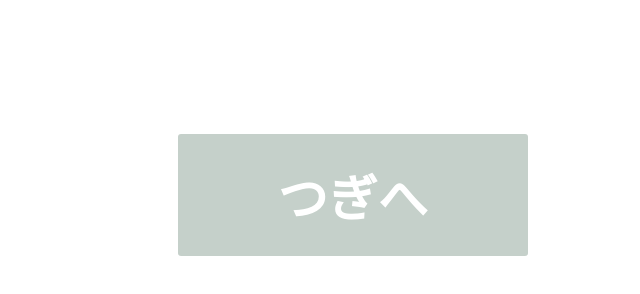
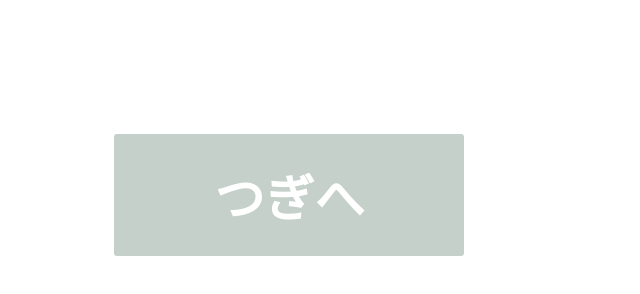
Before and after one commit to ryukitokai/mymonster, a plain HTML site: page Mymonster-8.html in a window 1280 px wide. Shown: the whole page, without its empty margins (298-938 px from the left). Drawn offline with Linux system fonts and the light colour scheme; grey boxes are pictures that could not be loaded.

Commit message:
Update MyMonster-9.css

```diff
--- a/MyMonster-9.css
+++ b/MyMonster-9.css
@@ -9,7 +9,7 @@
     font-family: "コーポレート・ロゴ（ラウンド）";
     position: absolute;
     top: 75%;
-    left: 37%;
+    left: 32%;
 }
 
 
```
